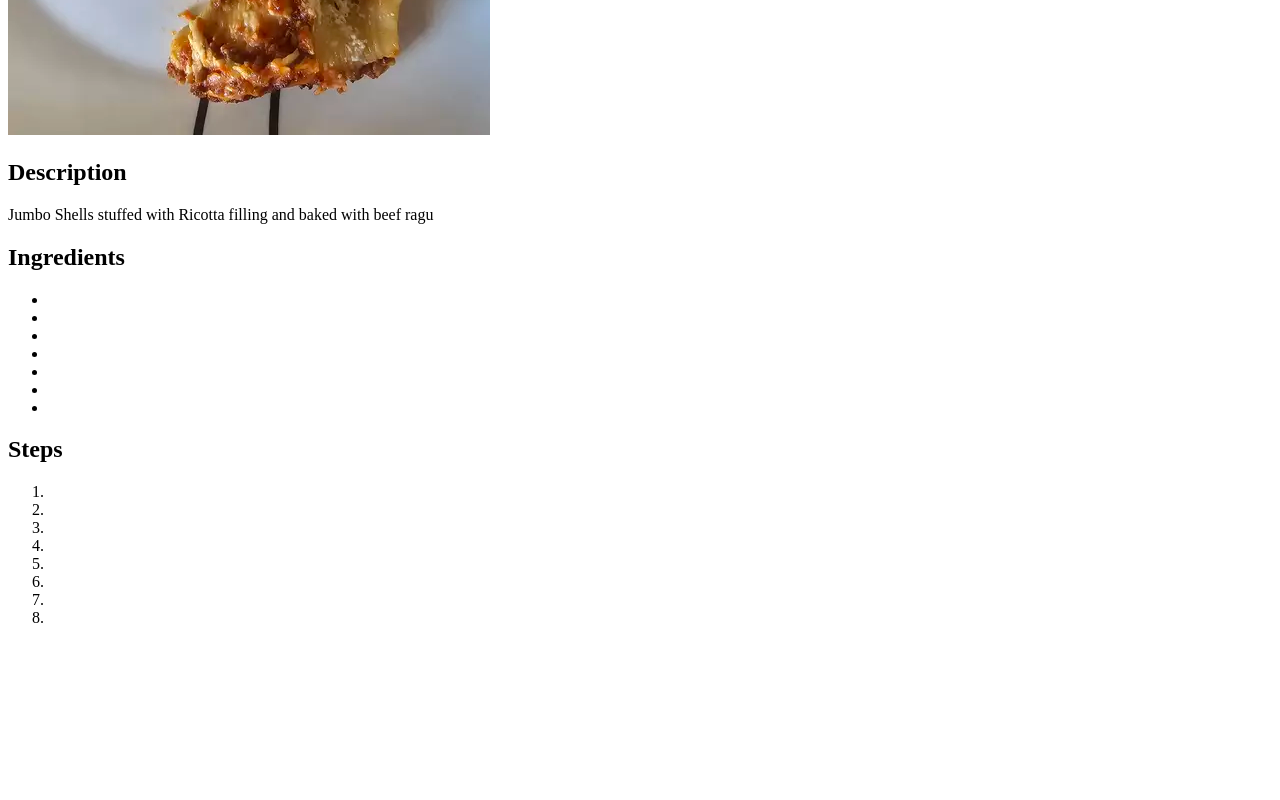
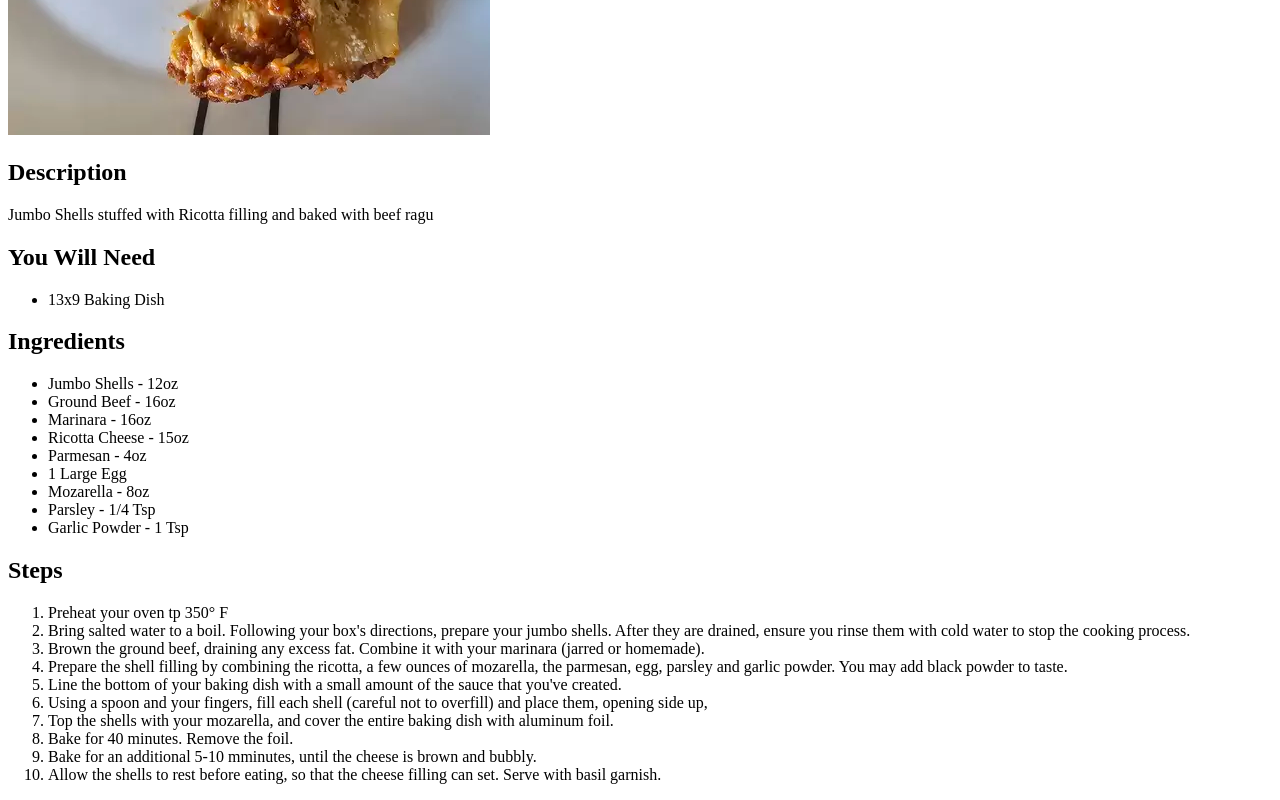
Before and after one commit to Boodac/odin-recipes, a plain HTML site: page recipes/stuffed-shells.html in a window 1280 px wide. Shown: the part 457-1257 px from the top of the page. Before the commit the page ends 1100 px from the top, so only its background shows below. Drawn offline with Linux system fonts and the light colour scheme.

Commit message:
Add pot roast and tuna salad page, the images, and added all recipes.

```diff
--- a/recipes/stuffed-shells.html
+++ b/recipes/stuffed-shells.html
@@ -10,27 +10,35 @@
     <img src="images/stuffed-shells.webp" />
     <h2>Description</h2>
     <p>Jumbo Shells stuffed with Ricotta filling and baked with beef ragu</p>
+    <h2>You Will Need</h2>
+    <ul>
+        <li>13x9 Baking Dish</li>
+    </ul>
     <h2>Ingredients</h2>
     <ul>
-        <li></li>
-        <li></li>
-        <li></li>
-        <li></li>
-        <li></li>
-        <li></li>
-        <li></li>
+        <li>Jumbo Shells - 12oz </li>
+        <li>Ground Beef - 16oz</li>
+        <li>Marinara - 16oz</li>
+        <li>Ricotta Cheese - 15oz</li>
+        <li>Parmesan - 4oz</li>
+        <li>1 Large Egg</li>
+        <li>Mozarella - 8oz</li>
+        <li>Parsley - 1/4 Tsp</li>
+        <li>Garlic Powder - 1 Tsp</li>
     </ul>
     <h2>Steps</h2>
     <ol>
-
-        <li></li>
-        <li></li>
-        <li></li>
-        <li></li>
-        <li></li>
-        <li></li>
-        <li></li>
-        <li></li>
+        <li>Preheat your oven tp 350&deg; F</li>
+        <li>Bring salted water to a boil. Following your box's directions, prepare your jumbo shells. After they are drained,
+            ensure you rinse them with cold water to stop the cooking process.</li>
+        <li>Brown the ground beef, draining any excess fat. Combine it with your marinara (jarred or homemade).</li>
+        <li>Prepare the shell filling by combining the ricotta, a few ounces of mozarella, the parmesan, egg, parsley and garlic powder. You may add black powder to taste.</li>
+        <li>Line the bottom of your baking dish with a small amount of the sauce that you've created.</li>
+        <li>Using a spoon and your fingers, fill each shell (careful not to overfill) and place them, opening side up,</li>
+        <li>Top the shells with your mozarella, and cover the entire baking dish with aluminum foil.</li>
+        <li>Bake for 40 minutes. Remove the foil.</li>
+        <li>Bake for an additional 5-10 mminutes, until the cheese is brown and bubbly.</li>
+        <li>Allow the shells to rest before eating, so that the cheese filling can set. Serve with basil garnish.</li>
     </ol>
 </body>
 </html>
```
Also changed, not shown: index.html (+3 -1 lines), recipes/pot-roast.html (added, +44 -0 lines), recipes/tuna-salad.html (added, +40 -0 lines), recipes/images/pot-roast.webp (added), recipes/images/tuna-salad.webp (added).
